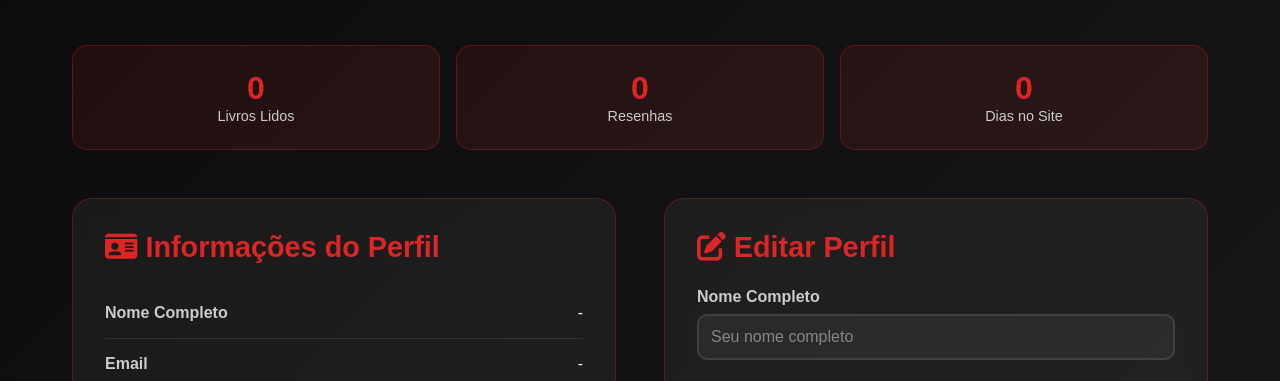
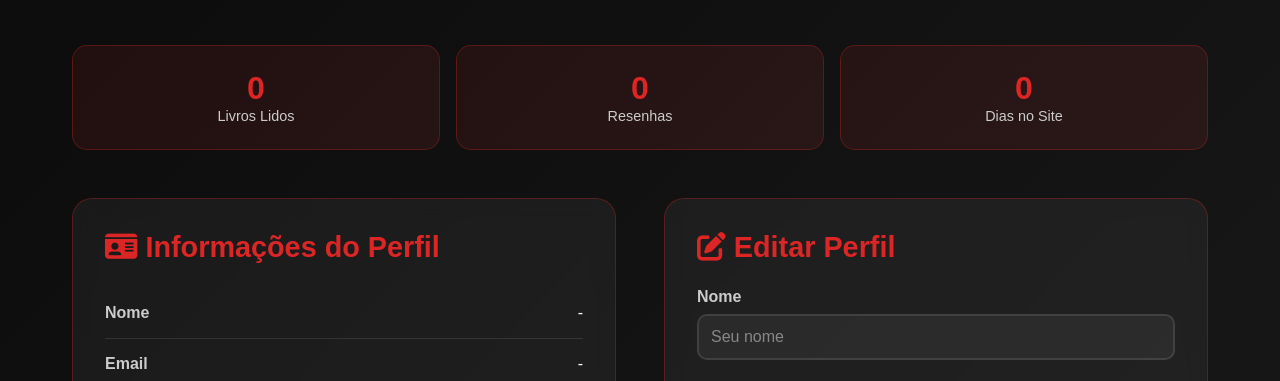
Before and after one commit to booktor/booktor.github.io, a plain HTML site: page profile.html in a window 1280 px wide. Shown: the part 380-761 px from the top of the page. Drawn offline with Linux system fonts and the light colour scheme; a script that the page names is missing.

Commit message:
Update profile.html

```diff
--- a/profile.html
+++ b/profile.html
@@ -385,7 +385,7 @@
                     Informações do Perfil
                 </h2>
                 <div class="info-item">
-                    <span class="info-label">Nome Completo</span>
+                    <span class="info-label">Nome</span>
                     <span class="info-value" id="viewFullName">-</span>
                 </div>
                 <div class="info-item">
@@ -425,8 +425,8 @@
                 </div>
                 <form id="profileForm">
                     <div class="form-group">
-                        <label class="form-label">Nome Completo</label>
-                        <input type="text" class="form-input" id="fullName" placeholder="Seu nome completo">
+                        <label class="form-label">Nome</label>
+                        <input type="text" class="form-input" id="fullName" placeholder="Seu nome">
                     </div>
                     <div class="form-group">
                         <label class="form-label">Bio</label>
```
